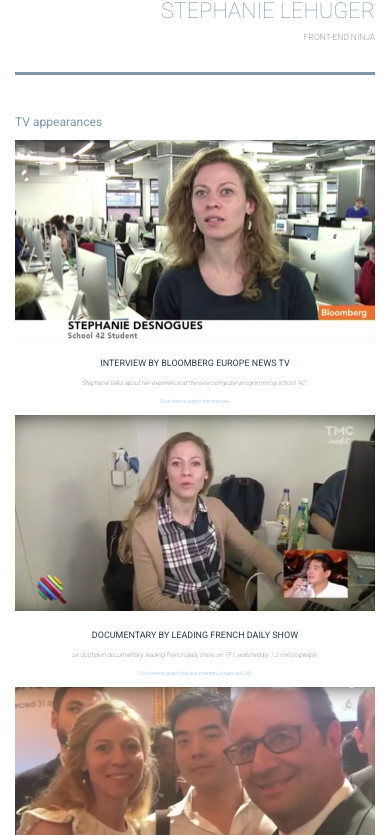
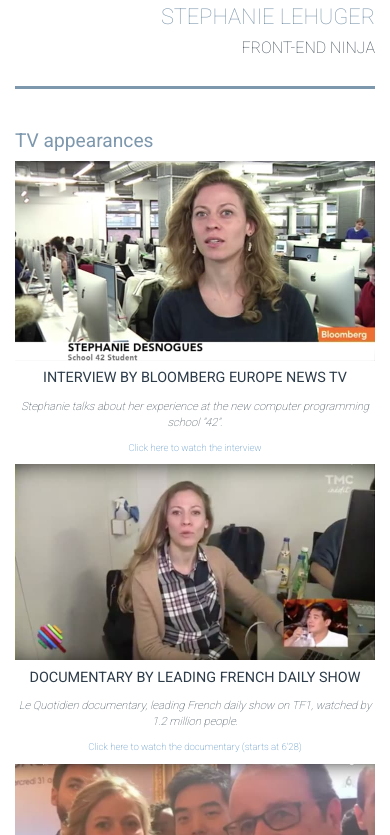
Before and after one commit to stefets42/stefets42.github.io, a plain HTML site: page index.html in a window 390 px wide. Shown: the part 81-916 px from the top of the page. Drawn offline with Linux system fonts and the light colour scheme; a web font is replaced by a local one.

Commit message:
Add files via upload (#3)

```diff
--- a/css/style.css
+++ b/css/style.css
@@ -7,6 +7,7 @@ Font
 body {
     font-family: "Roboto", sans-serif;
     color: #2d3c49;
+    font-size: 16px;
     font-weight: 300;
 }
 
@@ -28,6 +29,7 @@ h4 {
 
 p {
     font-size: 1.8vw;
+    margin-top: 0.5em;
 }
 
 .small-font {
@@ -46,6 +48,10 @@ p {
     font-weight: 100;
 }
 
+.text-uppercase {
+    font-weight: 400;
+}
+
 /*
 *
 Header
@@ -61,9 +67,7 @@ I shared this method on Udacity forum: https: //discussions.udacity.com/t/how-to
     filter: grayscale(100%);
     /* Google Chrome, Safari 6+ & Opera 15+:; */
     -webkit-filter: grayscale(100%);
-/*    height: 100px;
-    width: auto;*/
-    max-height: auto;
+    height: auto;
     width: 15vw;
 }
 
@@ -131,4 +135,28 @@ Responsive
     .banner {
         display: none;
     }
+
+    img {
+        width: 100vw;
+    }
+
+    h3 {
+        font-size: 1.2em;
+    }
+
+    h4 {
+        font-size: 1em;
+    }
+
+    p {
+        font-size: 0.9em;
+    }
+
+    .small-font {
+        font-size: 0.7em;
+    }
+
+    .very-small-font {
+        font-size: 0.6em;
+    }
 }
--- a/index.html
+++ b/index.html
@@ -38,34 +38,34 @@
 
         <div class="row">
             <div class="col-md-12">
-                <img class="banner" src="img/interview-illustration-small.png" srcset="img/interview-illustration-small.png 500w, img/interview-illustration-medium.png 800w, img/interview-illustration-large.png 1000w, img/interview-illustration-very-large.png 1600w" alt="interview-illustration">
+                <img class="banner" src="img/interview-illustration-small.png" srcset="img/interview-illustration-small.png 500w, img/interview-illustration-medium.png 800w, img/interview-illustration-large.png 1000w, img/interview-illustration-very-large.png 1600w" sizes="(max-width:767px) 100vw, 50vw" alt="interview-illustration">
             </div>
         </div>
 
         <div class="row">
             <div class="col-md-12">
-                <h2 class="text-soft">TV appearances</h2>
+                <h3 class="text-soft">TV appearances</h3>
             </div>
         </div>
 
         <main class="row text-center">
             <article class="col-md-4">
                 <img src="img/bloomberg.png" class="img-responsive center-block" alt="bloomberg tv interview illustration">
-                <h3 class="text-uppercase">Interview by Bloomberg Europe News TV</h3>
+                <p class="text-uppercase">Interview by Bloomberg Europe News TV</p>
                 <p class="small-font"><em>Stephanie talks about her experience at the new computer programming school "42".</em></p>
                 <p class="very-small-font text-soft"><a class="click" href="https://www.bloomberg.com/news/videos/b/90b34a49-51fa-4b63-b99e-a1d9df95990a">Click here to watch the interview</a></p>
             </article>
 
             <article class="col-md-4">
                 <img src="img/quotidien.png" class="img-responsive center-block" alt="le quotidien tv documentary illustration">
-                <h3 class="text-uppercase">Documentary by leading French daily show</h3>
+                <p class="text-uppercase">Documentary by leading French daily show</p>
                 <p class="small-font"><em>Le Quotidien documentary, leading French daily show on TF1, watched by 1.2 million people.</em></p>
                 <p class="very-small-font text-soft"><a class="click" href="https://www.tf1.fr/tmc/quotidien-avec-yann-barthes/videos/paul-duan-rencontre-celui-veut-eradiquer-chomage-france.html">Click here to watch the documentary (starts at 6'28)</a></p>
             </article>
 
             <article class="col-md-4">
                 <img src="img/m6.png" class="img-responsive center-block" alt="M6 tv documentary illustration">
-                <h3 class="text-uppercase">Documentary by French TV national news</h3>
+                <p class="text-uppercase">Documentary by French TV national news</p>
                 <p class="small-font"><em>TV national daily news on channel M6, watched by 2.8 million people.</em></p>
                 <p class="very-small-font text-soft"><a class="click" href="https://youtu.be/T3nkv8CbPe0">Click here to watch the documentary</a></p>
             </article>
```
